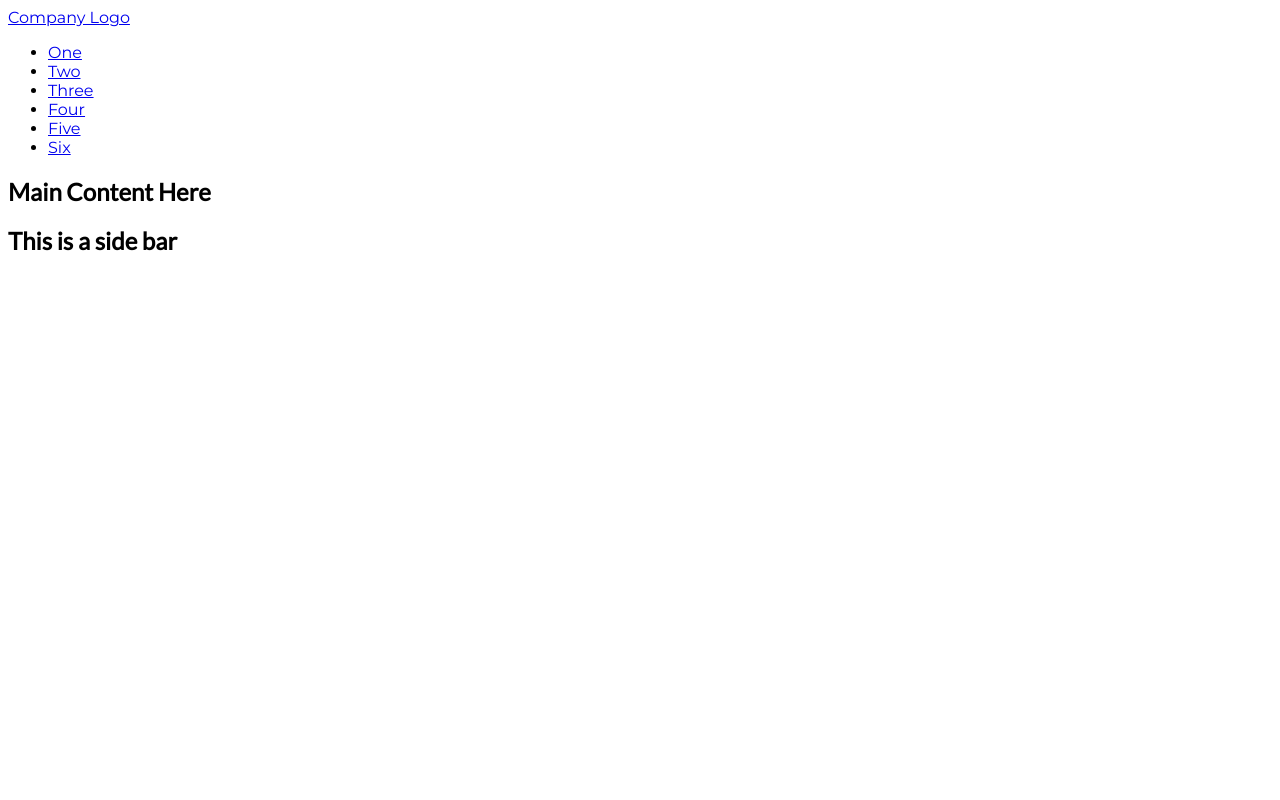
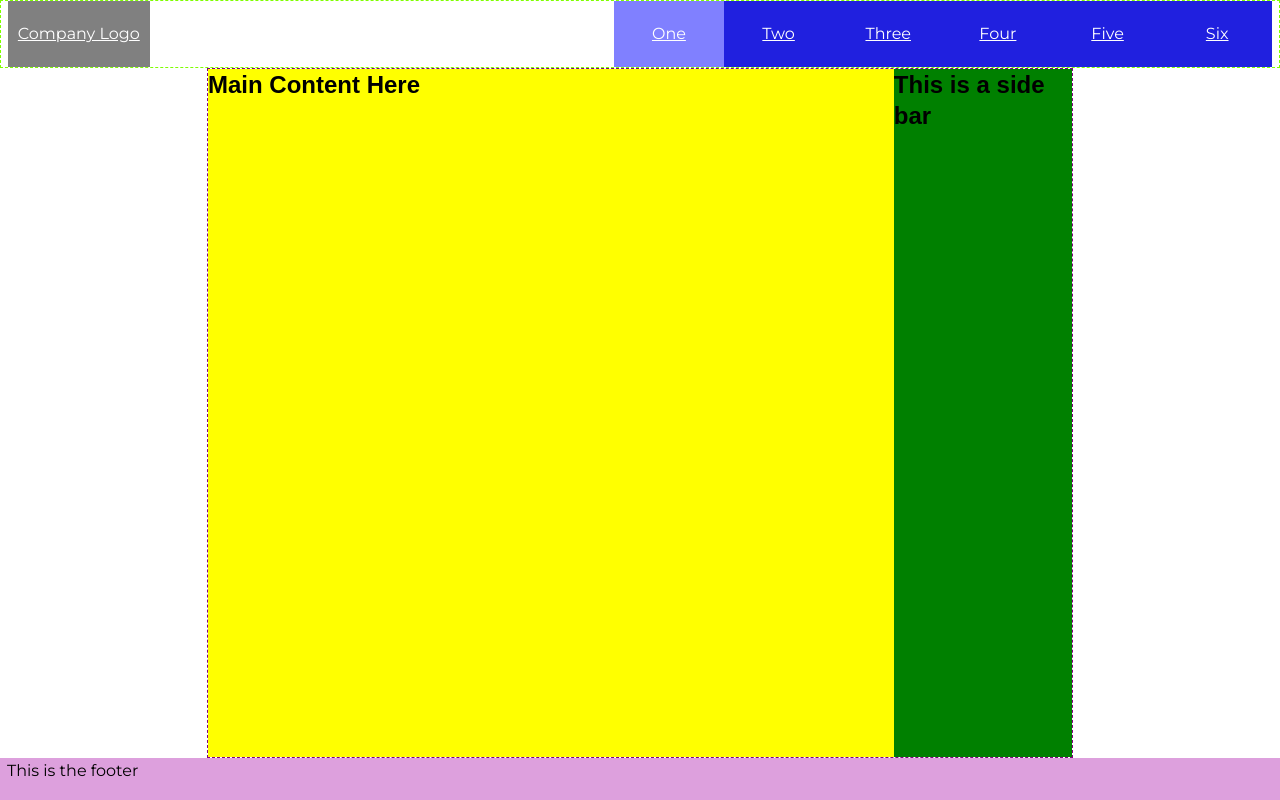
Before and after one commit to ghorsey-opt/gridless, a website: page index.html in a window 1280 px wide. Drawn offline with Linux system fonts and the light colour scheme; a web font is replaced by a local one.

Commit message:
wip: working up more of the layouts without a grid

```diff
--- a/index.html
+++ b/index.html
@@ -1,30 +1,34 @@
 <!DOCTYPE HTML>
 <html lang="en">
   <head>
+    <title>Gridless layout</title>
     <link type="text/css" rel="stylesheet" href="styles/main.css">
   </head>
   <body>
-    <head>
+    <header>
       <div id="brand">
         <a href="javascript:void()">Company Logo</a>
       </div>
       <nav>
         <ul>
-          <li><a href="javascript:void()">One</a></li>
+          <li class="active"><a href="javascript:void()">One</a></li>
           <li><a href="javascript:void()">Two</a></li>
           <li><a href="javascript:void()">Three</a></li>
           <li><a href="javascript:void()">Four</a></li>
           <li><a href="javascript:void()">Five</a></li>
           <li><a href="javascript:void()">Six</a></li>
       </nav>
-    </head>
+    </header>
     <main>
       <article>
         <h1>Main Content Here</h1>
       </article>
+      <aside>
+        <h2>This is a side bar</h2>
+      </aside>
     </main>
-    <aside>
-      <h2>This is a side bar</h2>
-    </aside>
+    <footer>
+      This is the footer
+    </footer>
   </body>
 </html>
--- a/styles/main.css
+++ b/styles/main.css
@@ -1,7 +1,152 @@
-@import url('https://fonts.googleapis.com/css2?family=Lato&family=Montserrat&display=swap');
+@import url('https://fonts.googleapis.com/css2?family=Georama&family=Montserrat&display=swap');
 :root {
-  font-family: 'Montserrat', sans-serif
+  /* fonts */
+  --font-basic: 'Montserrat', sans-serif;
+  --font-headings: 'Georama', sans-serif;
+  --ratio: 1.61803399; /* golden ratio */
+
+  /* colors */
+  --color-dark: #050505;
+  --color-darkish: #404040;
+  --color-lightish: #e6e6e6;
+  --color-light: #fafafa;
+  --color-mid: grey;
+
+  /* sizes */
+  --s-5: calc(var(--s0) / var(--ratio) / var(--ratio) / var(--ratio) / var(--ratio) / var(--ratio));
+  --s-4: calc(var(--s0) / var(--ratio) / var(--ratio) / var(--ratio) / var(--ratio));
+  --s-3: calc(var(--s0) / var(--ratio) / var(--ratio) / var(--ratio));
+  --s-2: calc(var(--s0) / var(--ratio) / var(--ratio));
+  --s-1: calc(var(--s0) / var(--ratio));
+  --s0: 1rem;
+  --s1: calc(var(--s0) * var(--ratio));
+  --s2: calc(var(--s0) * var(--ratio) * var(--ratio));
+  --s3: calc(var(--s0) * var(--ratio) * var(--ratio) * var(--ratio));
+  --s4: calc(var(--s0) * var(--ratio) * var(--ratio) * var(--ratio) * var(--ratio));
+  --s5: calc(var(--s0) * var(--ratio) * var(--ratio) * var(--ratio) * var(--ratio) * var(--ratio));
+
+  /* text */
+  --measure: 65ch; /* width should be 65 chars (or width of 0 in current font) */
+  --line-height: var(--ratio);
+  --line-height-small: calc(0.8 * var(--line-height));
+
+  /* borders */
+  --border-thick: var(--s-2);
+  --border-thin: var(--s-5);
+
+
+  /* defaults */
+  font-family: var(--font-basic);
+  line-height: var(--line-height);
+
+}
+
+*, :before, :after {
+  box-sizing: border-box;
+  background-color: inherit;
+  font-family: inherit;
+  color: inherit;
+  overflow-wrap: break-wrod;
+  margin: 0;
+  padding: 0;
+  border: 0 solid;
+}
+
+footer, header, main, nav {
+  display: block;
 }
 
 h1, h2, h3, h4 {
-  font-family: 'Lato', sans-serif
+  line-height: var(--line-height-small);
+  font-family: var(--font-headings);
+  line-height: var(--line-height-small);
+}
+
+header {
+  color: white;
+  border: chartreuse var(--border-thin) dashed;
+  display: flex;
+  justify-content: space-between;
+  height: var(--s3);
+  padding: 0 calc(.25vw + var(--s-3))
+}
+
+footer {
+  padding: 0 calc(.25vw + var(--s-3));
+  background-color: plum;
+  min-height: var(--s2);
+}
+
+aside {
+  background-color: green;
+  flex-basis: var(--s5);
+  flex-grow: 1;
+}
+
+article {
+  background-color: yellow;
+  flex-basis: 0;
+  flex-grow: 999;
+  min-width: 75%;
+}
+
+main {
+  border: purple var(--border-thin) dashed;
+  display: flex;
+  flex-wrap: wrap;
+  min-height: calc(100vh - var(--s2) - var(--s3));
+  max-width: calc(var(--measure) + var(--s5));
+  margin: 0 auto;
+}
+
+nav {
+  background-color: hsl(240, 75%, 50%);
+  height: 100%;
+}
+
+
+#brand {
+  background-color: gray;
+  height: 100%;
+  display: flex;
+  align-items: center;
+  padding: 0 var(--s-1);
+}
+
+#brand > a {
+  height: 100%;
+  display: flex;
+  flex-direction: column;
+  justify-content: center;
+}
+
+
+nav > ul {
+  display: flex;
+  align-items: center;
+  height: 100%;
+}
+
+nav > ul > li {
+  list-style: none;
+  height: 100%;
+  min-width: var(--s4);
+  text-align: center;
+  display: flex;
+  flex-direction: column;
+  justify-content: center;
+}
+
+nav > ul > li:hover {
+  background-color: hsl(240, 75%, 75%);
+}
+
+nav > ul > li.active {
+  background-color: hsl(240, 100%, 75%);
+}
+
+@media screen and (max-width: 51rem) {
+  nav {
+    display: none;
+  }
+}
```
Also changed, not shown: package.json (added, +21 -0 lines), 2 other files.
